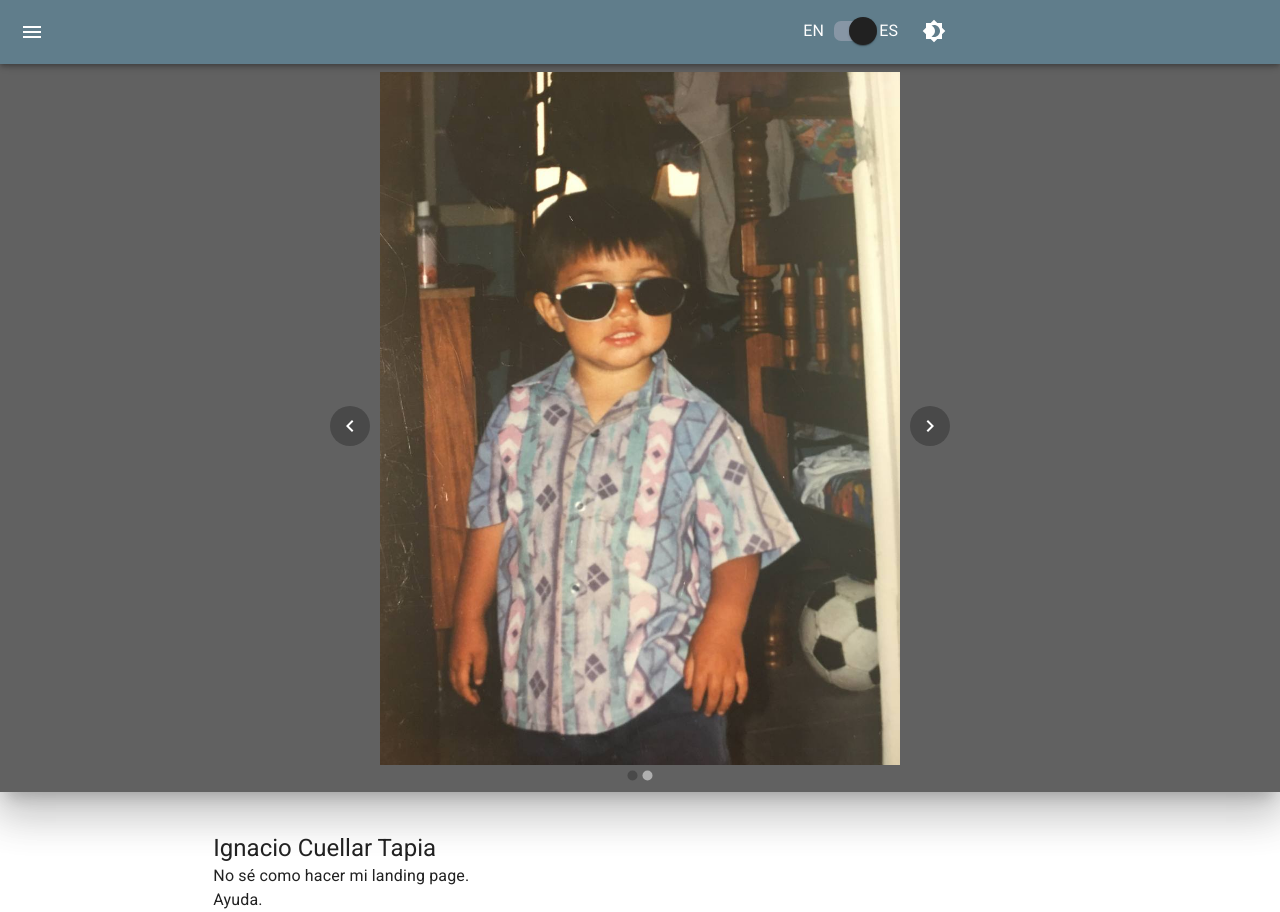
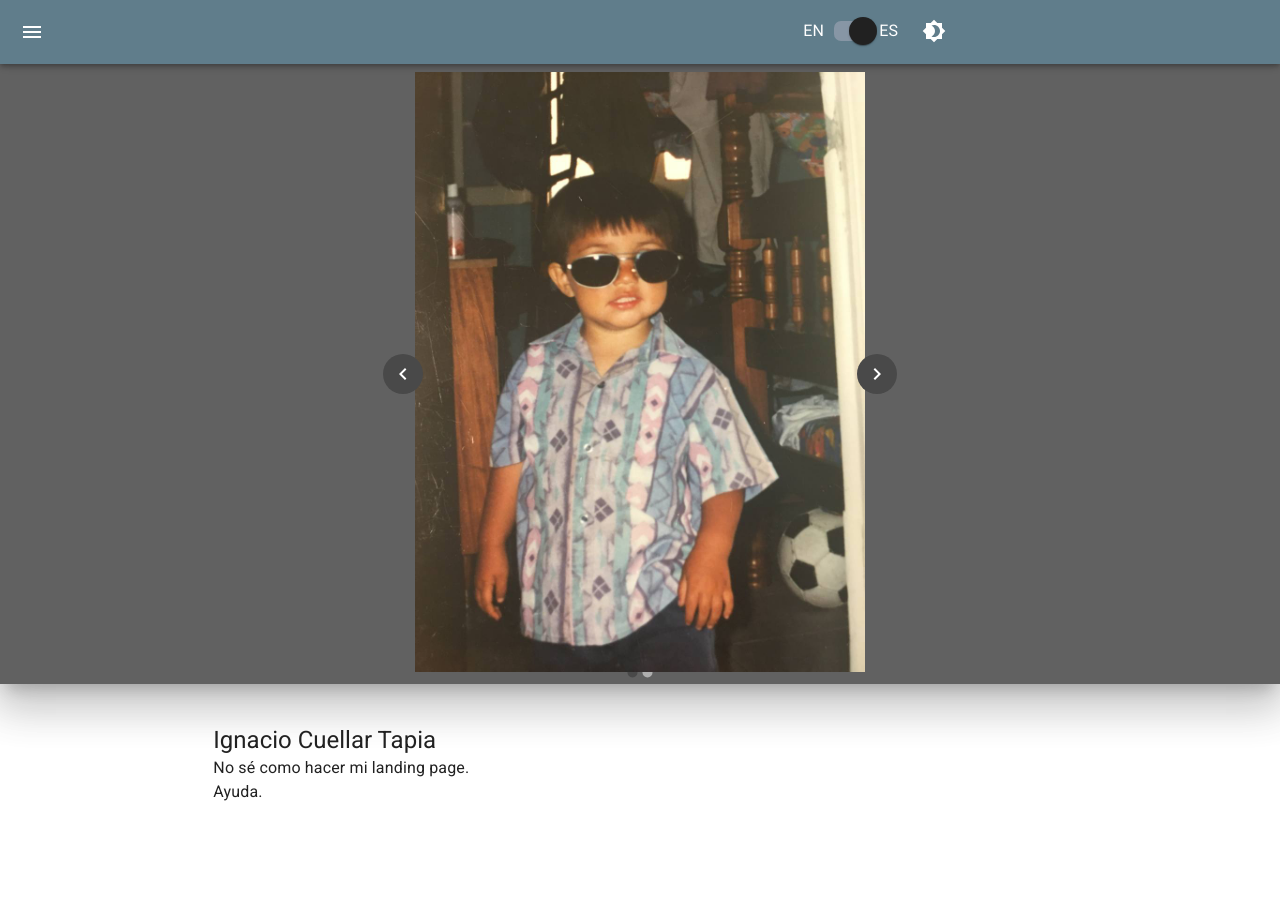
Before and after one commit to Kuellar/Kuellar.github.io, a React (Create React App) app: page / in a window 1280 px wide. After the commit the page ends 804 px from the top, so only its background shows below. Built offline with nearby package versions, Linux system fonts and the light colour scheme.

Commit message:
Try fix carousel bug

```diff
--- a/src/components/LandingCarousel.js
+++ b/src/components/LandingCarousel.js
@@ -1,83 +1,23 @@
-import React, { createRef, Fragment, useState, useEffect } from "react";
-import { useTranslation } from "react-i18next";
+import React from "react";
 import yo from "../images/LandingPage/yo-old.JPG";
 import yo2 from "../images/LandingPage/yo-nasa.JPG";
-import Box from "@mui/material/Box";
 import Carousel from "react-material-ui-carousel";
+import PhotoCarousel from "./PhotoCarousel";
 
 const LandingCarousel = () => {
-  const { t } = useTranslation("common");
-  const [heightFix, setHeightFix] = useState(0);
-  const [heightFix2, setHeightFix2] = useState(0);
-  const image = createRef();
-  const image2 = createRef();
-
-  useEffect(() => {
-    setHeightFix((image.current ? image.current.height : 0) + 35);
-    setHeightFix2((image2.current ? image2.current.height : 0) + 35);
-  }, [image, image2]);
-
   return (
-    <Fragment>
-      <Box sx={{ display: { sm: "none" }, height: heightFix2 }}>
     <Carousel
       interval={10000}
       indicatorContainerProps={{
         style: {
-              marginTop: -9,
-            },
-          }}
-        >
-          <Box>
-            <img
-              className="landingPhoto"
-              src={yo}
-              alt={t("landing.foto-antigua")}
-              ref={image2}
-            />
-          </Box>
-          <Box>
-            <img
-              className="landingPhoto"
-              src={yo2}
-              alt={t("landing.foto-nasa")}
-            />
-          </Box>
-        </Carousel>
-      </Box>
-      <Box
-        sx={{
-          display: { xs: "none", sm: "block" },
-          height: heightFix,
-        }}
-      >
-        <Carousel
-          interval={10000}
-          indicatorContainerProps={{
-            style: {
-              marginTop: -9,
+          marginTop: -4,
         },
       }}
       navButtonsAlwaysVisible={true}
     >
-          <Box sx={{ padding: "0 60px" }}>
-            <img
-              className="landingPhoto"
-              src={yo}
-              alt={t("landing.foto-antigua")}
-              ref={image}
-            />
-          </Box>
-          <Box sx={{ padding: "0 60px" }}>
-            <img
-              className="landingPhoto"
-              src={yo2}
-              alt={t("landing.foto-nasa")}
-            />
-          </Box>
+      <PhotoCarousel photo={yo} alt="landing.foto-nasa" />
+      <PhotoCarousel photo={yo2} alt="landing.foto-nasa" />
     </Carousel>
-      </Box>
-    </Fragment>
   );
 };
 
--- /dev/null
+++ b/src/components/PhotoCarousel.js
@@ -0,0 +1,34 @@
+import React from "react";
+import { useTranslation } from "react-i18next";
+import Box from "@mui/material/Box";
+
+const PhotoCarousel = ({ photo, alt }) => {
+  const { t } = useTranslation("common");
+
+  return (
+    <Box
+      sx={{
+        // padding: { xs: "0", sm: "0 60px" },
+        height: {
+          xs: "400px !important",
+          sm: "500px !important",
+          md: "600px !important",
+        },
+      }}
+    >
+      <img
+        className="landingPhoto"
+        src={photo}
+        alt={t(alt)}
+        style={{
+          height: "inherit",
+          marginLeft: "auto",
+          marginRight: "auto",
+          display: "block",
+        }}
+      />
+    </Box>
+  );
+};
+
+export default PhotoCarousel;
--- a/src/pages/LandingPage.js
+++ b/src/pages/LandingPage.js
@@ -23,10 +23,10 @@ const LandingPage = () => {
           <Grid item xs />
           <Grid
             item
-            xs={12}
-            sm={10}
-            md={8}
-            lg={6}
+            xs={11}
+            sm={8}
+            md={7}
+            lg={5}
             xl={4}
             // sx={{ height: "120px" }}
           >
```
Lines whose indentation alone changed are shown as unchanged.
